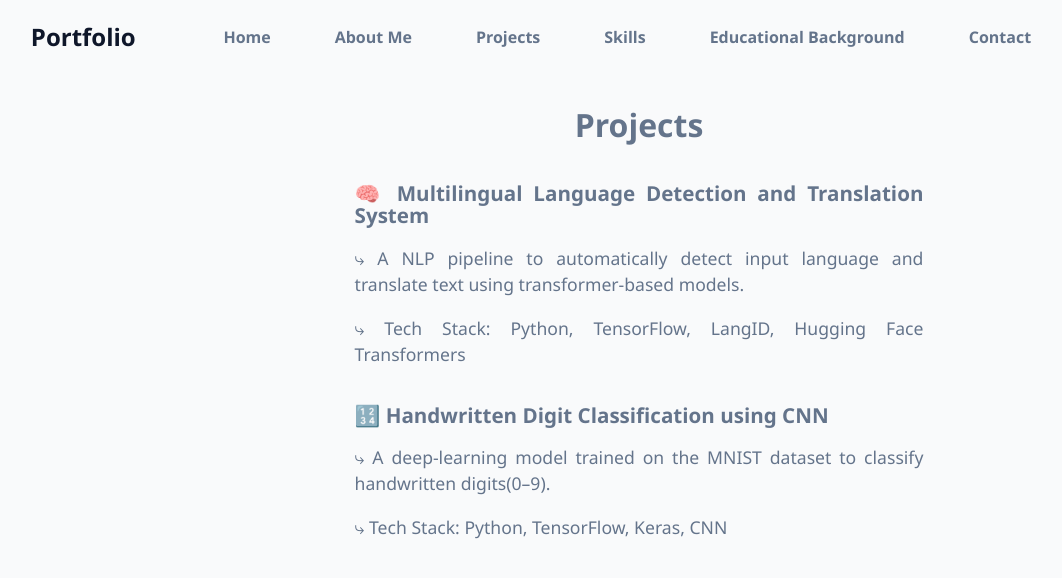
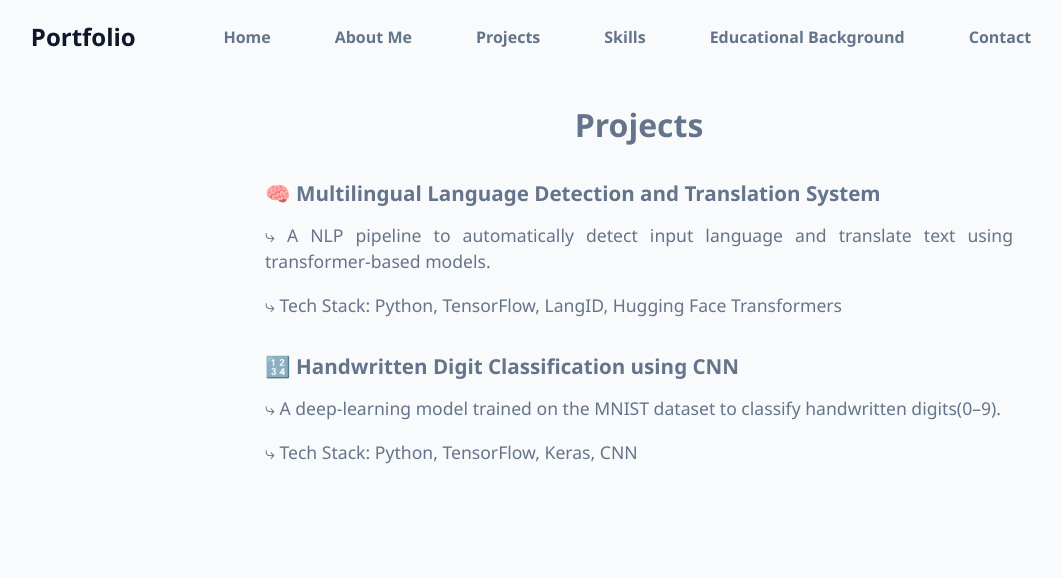
Before and after one commit to nishikasingh31/Portfolio-Using-React, a React (Vite) app: page /projects in a window 1280 px wide. Shown: the top 578 px of the page, without its empty margins (1-1063 px from the left). Built offline with nearby package versions, Linux system fonts and the light colour scheme.

Commit message:
Update Projects.css

```diff
--- a/src/styles/Projects.css
+++ b/src/styles/Projects.css
@@ -1,6 +1,6 @@
 .projects {
   min-height: 100vh;
-  padding: 80px 27%;
+  padding: 80px 20%;
   font-size: 1.1rem;
   background-color: #F9FAFB;
   color: #64748B;
@@ -12,10 +12,11 @@
 .project-card {
   background: #F9FAFB;
   padding: 10px;
-  margin-bottom: 0px;
   text-align: justify;
   animation: slideInLeft 1.5s ease forwards;
-  max-width: 1000px;
+
+   max-width: 1100px;
+  margin: 0 auto;
 }
 
 .project-card h3 {
```
